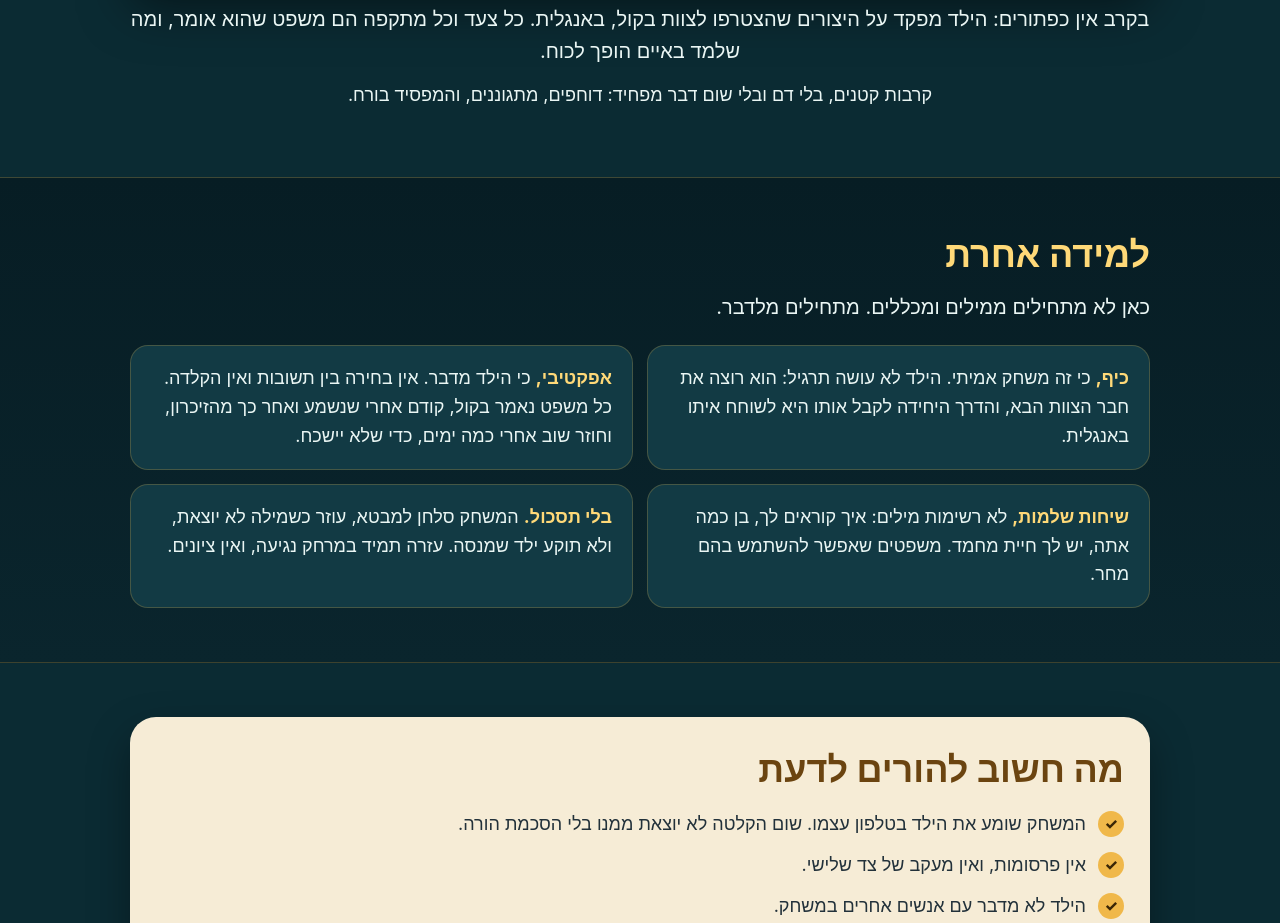
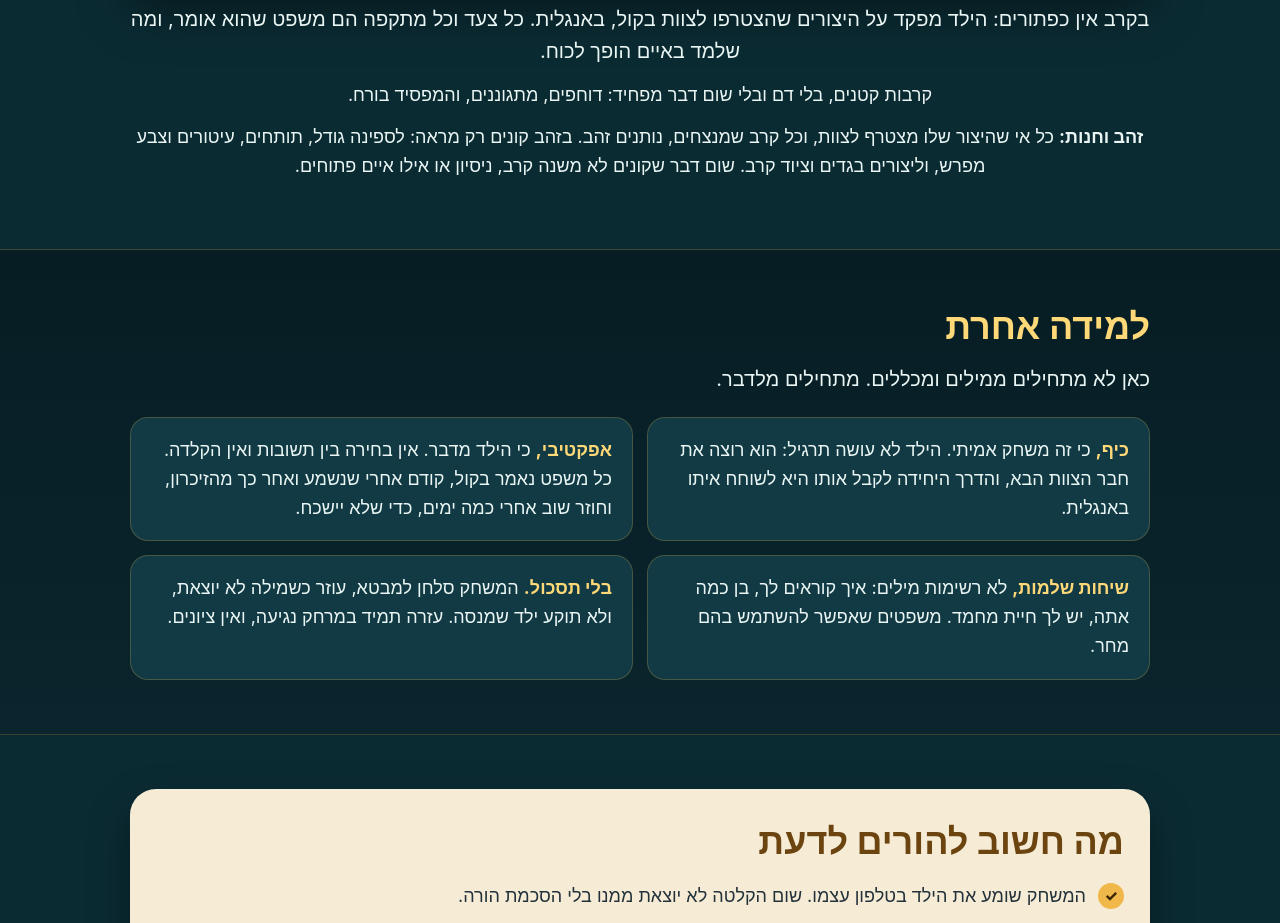
Before and after one commit to amitm02/amitm02.github.io, a plain HTML site: page he/index.html in a window 1280 px wide. Shown: the part 4920-5843 px from the top of the page. Drawn offline with Linux system fonts and the light colour scheme.

Commit message:
Echo Isles' public pages

```diff
--- a/he/index.html
+++ b/he/index.html
@@ -246,6 +246,7 @@ footer p{margin:6px 0}
       <div class="wide" id="battle"><img src="/img/battle.webp" width="1400" height="644" loading="lazy" alt="קרב צוות: זאב, טרול וקוסם מול מבריחים במערה"></div>
       <p class="lead center">בקרב אין כפתורים: הילד מפקד על היצורים שהצטרפו לצוות בקול, באנגלית. כל צעד וכל מתקפה הם משפט שהוא אומר, ומה שלמד באיים הופך לכוח.</p>
       <p class="center">קרבות קטנים, בלי דם ובלי שום דבר מפחיד: דוחפים, מתגוננים, והמפסיד בורח.</p>
+      <p class="center"><b>זהב וחנות:</b> כל אי שהיצור שלו מצטרף לצוות, וכל קרב שמנצחים, נותנים זהב. בזהב קונים רק מראה: לספינה גודל, תותחים, עיטורים וצבע מפרש, וליצורים בגדים וציוד קרב. שום דבר שקונים לא משנה קרב, ניסיון או אילו איים פתוחים.</p>
     </div>
   </div>
 </section>
```
